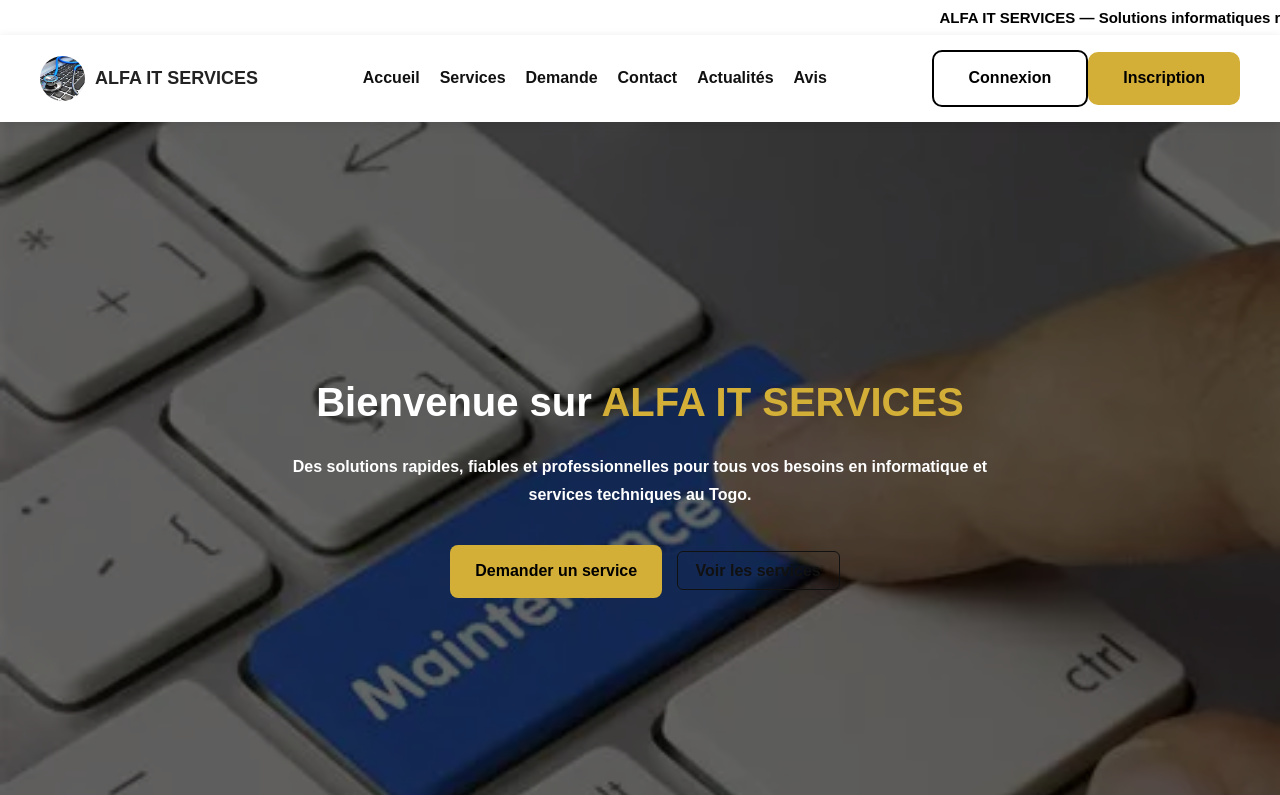
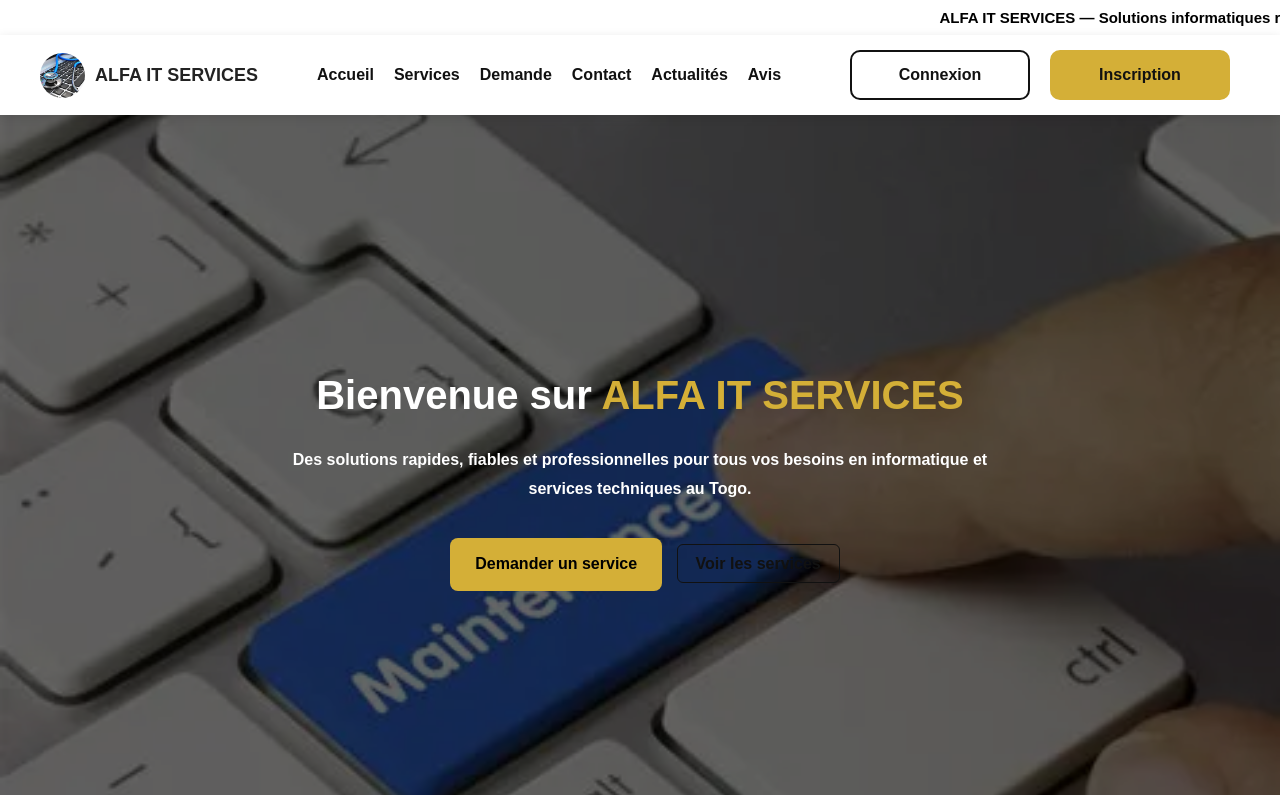
Before and after one commit to alfatahoufic034-cmyk/Site, a plain HTML site: page index.html in a window 1280 px wide. Shown: the top 795 px of the page. Drawn offline with Linux system fonts and the light colour scheme.

Commit message:
update code

```diff
--- a/assets/css/style.css
+++ b/assets/css/style.css
@@ -2597,84 +2597,101 @@ graphique espace client
 
 
 
-
-
-Page de connexion et inscription allignement
+/* ======================================================
+   BOUTONS CONNEXION / INSCRIPTION - VERSION PC
+   ====================================================== */
+
+@media screen and (min-width:1024px){
+
     .boutons-container {
-  display: flex;
-  gap: 30px;
-  justify-content: center;
-  margin: 30px 0;
-}
-
+        display:flex;
+        justify-content:center;
+        align-items:center;
+        gap:30px;
+        margin:30px 0;
+    }
+
+
+    .connexion,
+    .inscription {
+        width:180px;
+        height:50px;
+        display:flex;
+        justify-content:center;
+        align-items:center;
+
+        font-size:16px;
+        font-weight:700;
+        border-radius:10px;
+
+        text-decoration:none;
+        cursor:pointer;
+        transition:.3s ease;
+    }
+
+
+    /* Bouton connexion */
     .connexion {
-  padding: 10px 20px;
-  font-size: 14px;
-  font-weight: bold;
-  border: 2px solid black;
-  background: white;
-  color: black;
-  border-radius: 8px;
-  cursor: pointer;
-  text-decoration: none;
-  display: inline-block;
-}
-
+        border:2px solid #111;
+        background:#fff;
+        color:#111;
+    }
+
+
+    .connexion:hover {
+        background:#111;
+        color:#fff;
+        transform:translateY(-2px);
+    }
+
+
+    /* Bouton inscription */
     .inscription {
-  padding: 10px 20px;
-  font-size: 10px;
-  font-weight: bold;
-  background: #d4af37;
-  color: black;
-  border: none;
-  border-radius: 8px;
-  cursor: pointer;
-  text-decoration: none;
-  display: inline-block;
-}
+        background:#d4af37;
+        color:#111;
+        border:2px solid #d4af37;
+    }
+
+
+    .inscription:hover {
+        background:#c9a82e;
+        border-color:#c9a82e;
+        color:#fff;
+        transform:translateY(-2px);
+    }
+
+}
+@media screen and (min-width:1024px){
 
     .boutons-container {
-  display: flex;
-  gap: 15px;
-  justify-content: center;
-  margin: 30px 0;
-}
-
-.connexion, .inscription {
-  padding: 12px 35px;
-  font-size: 16px;
-  font-weight: bold;
-  border-radius: 10px;
-  cursor: pointer;
-  text-decoration: none;
-  display: inline-block;
-  transition: 0.3s;
-}
-
-.connexion {
-  border: 2px solid black;
-  background: white;
-  color: black;
-}
-
-.connexion:hover {
-  background: #f0f0f0;
-}
-
+        display:flex;
+        justify-content:center;
+        align-items:center;
+        gap:20px;
+        margin:30px 0;
+    }
+
+
+    .connexion,
     .inscription {
-  background: #d4af37;
-  color: black;
-  border: none;
-}
-
-.inscription:hover {
-  background: #c9a82e;
-}
-
-
-
-
-
+        width:180px;
+        height:50px;
+        display:flex;
+        justify-content:center;
+        align-items:center;
+
+        font-size:16px;
+        font-weight:700;
+        border-radius:10px;
+
+        text-decoration:none;
+        cursor:pointer;
+        transition:.3s ease;
+
+        margin:0 10px; /* ajoute un espace entre les deux */
+    }
+
+}
 
 
 
```
Lines whose indentation alone changed are shown as unchanged.
